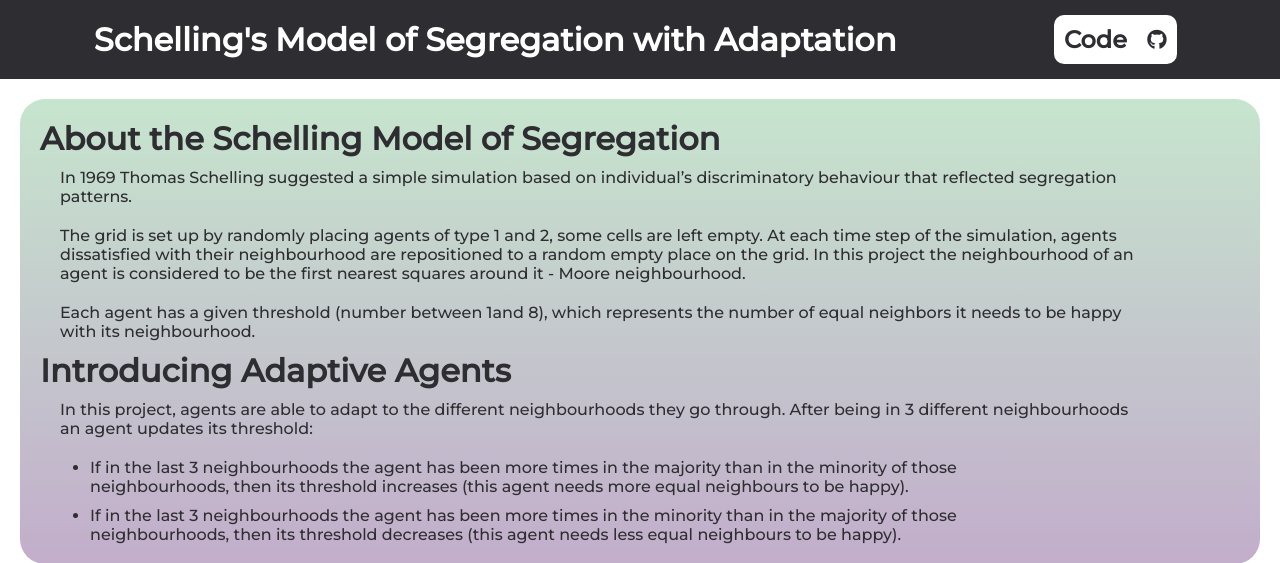
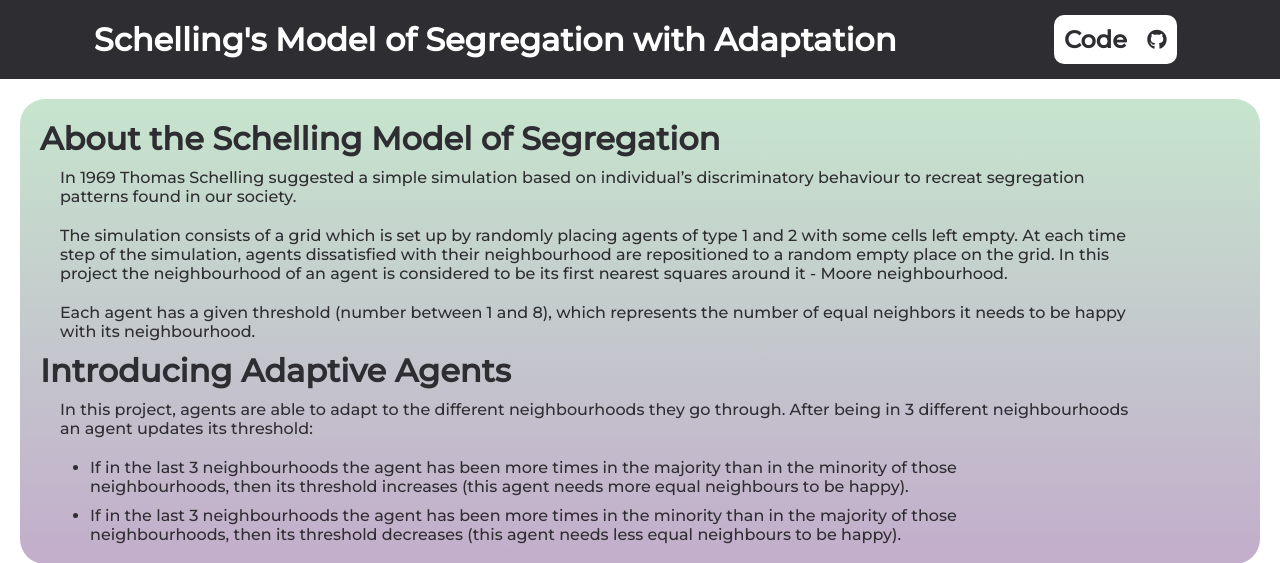
Before and after one commit to AnaSRamalhete/site, a PHP site: page /Schellings_Model/index.php in a window 1280 px wide. Shown: the top 563 px of the page. Run offline with PHP 8.4, Linux system fonts and the light colour scheme; a stand-in replaces the project's code that opens the database connection; some libraries are stand-ins or nearby versions.

Commit message:
SM: Modifying the SM explaination text

```diff
--- a/web/Schellings_Model/index.php
+++ b/web/Schellings_Model/index.php
@@ -41,11 +41,11 @@
     <div class="introduction">
         <h1>About the Schelling Model of Segregation</h1>
 
-        <p>In 1969 Thomas Schelling suggested a simple simulation based on individual’s discriminatory behaviour that reflected segregation patterns.</p>
-        <p>The grid is set up by randomly placing agents of type 1 and 2, some cells are left empty.
+        <p>In 1969 Thomas Schelling suggested a simple simulation based on individual’s discriminatory behaviour to recreat segregation patterns found in our society.</p>
+        <p>The simulation consists of a grid which is set up by randomly placing agents of type 1 and 2 with some cells left empty.
             At each time step of the simulation, agents dissatisfied with their neighbourhood are repositioned to a random empty place on the grid.
-            In this project the neighbourhood of an agent is considered to be the first nearest squares around it - Moore neighbourhood.</p>
-        <p>Each agent has a given threshold (number between 1and 8), which represents the number of equal neighbors it needs to be happy with its neighbourhood.</p>
+            In this project the neighbourhood of an agent is considered to be its first nearest squares around it - Moore neighbourhood.</p>
+        <p>Each agent has a given threshold (number between 1 and 8), which represents the number of equal neighbors it needs to be happy with its neighbourhood.</p>
 
         <h1>Introducing Adaptive Agents</h1>
 
```
